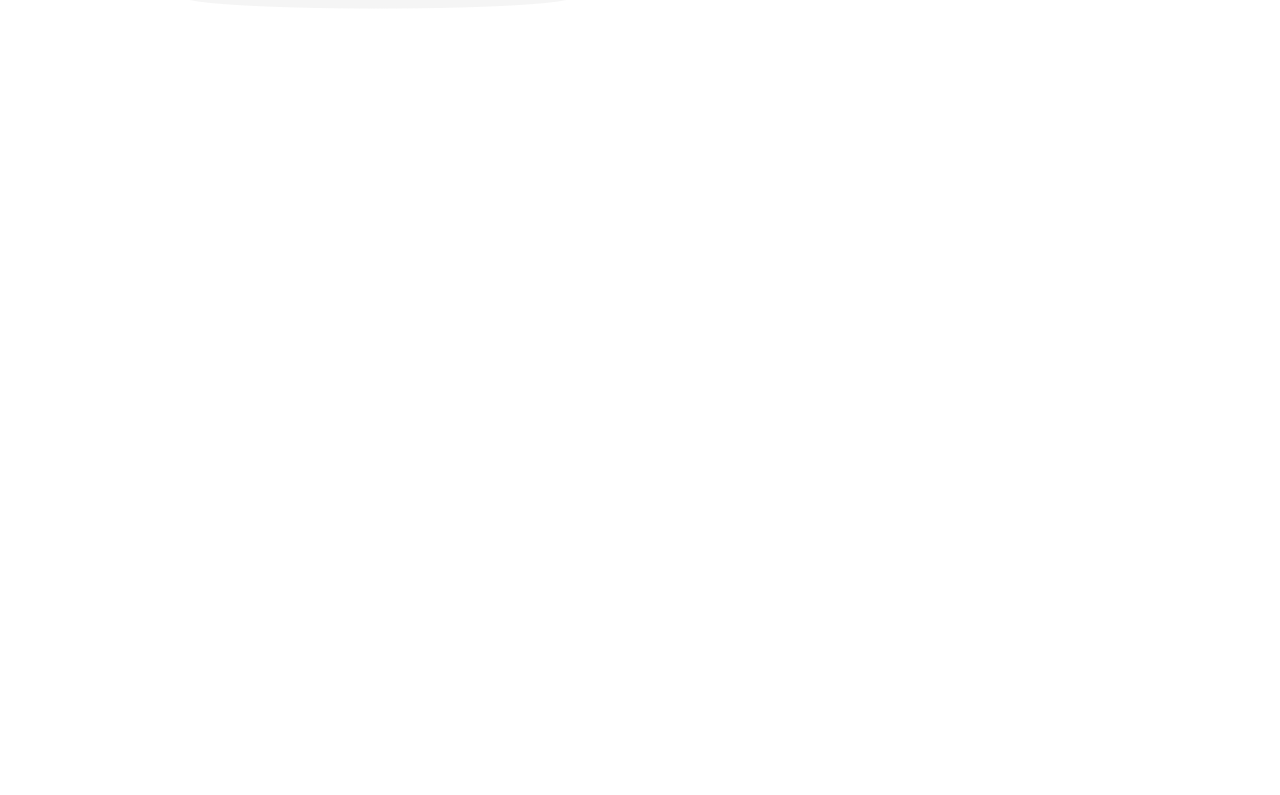
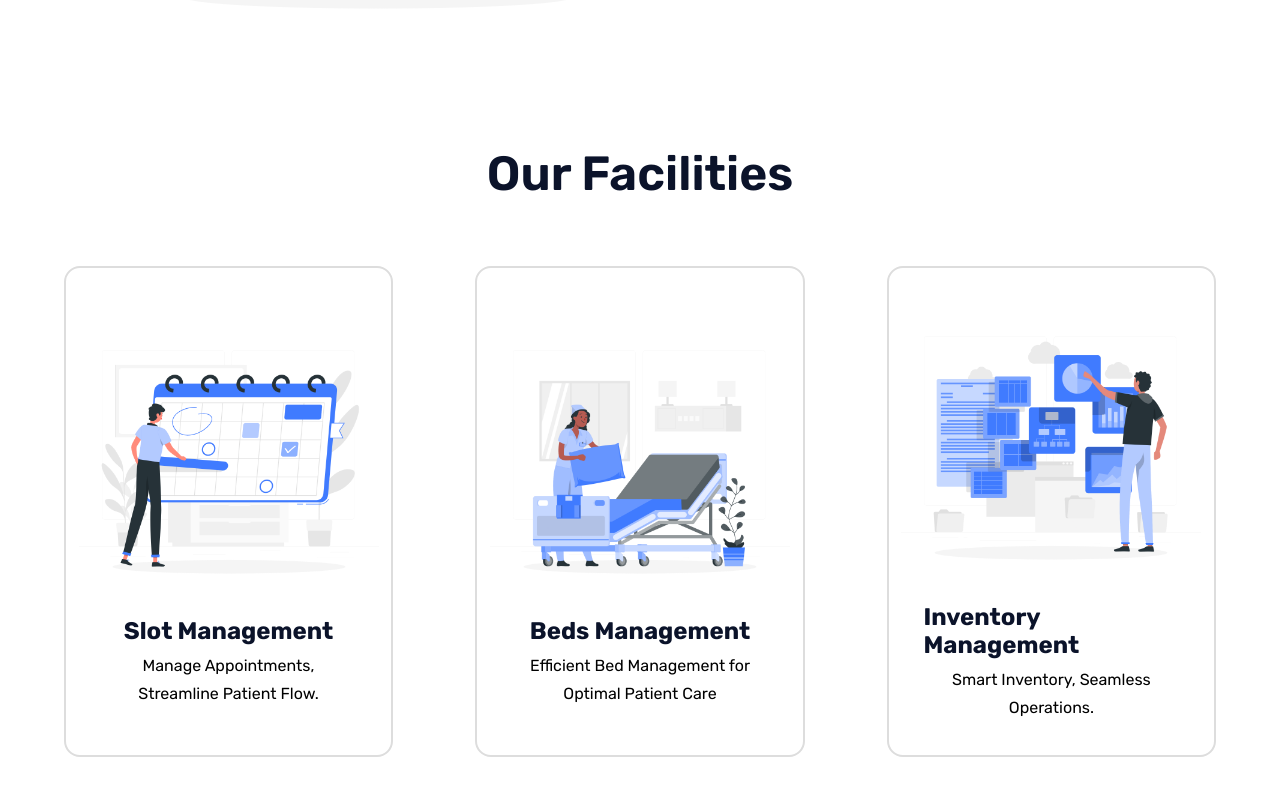
Before and after one commit to Medi-Slot/Medi-Manage, a React (Vite) app: page / in a window 1280 px wide. Shown: the part 1203-1998 px from the top of the page. Before the commit the page ends 1348 px from the top, so only its background shows below. Built offline with nearby package versions, Linux system fonts and the light colour scheme; a web font is replaced by a local one.

Commit message:
Our Facilities section-landing page

```diff
--- a/src/components/specific/landingPage/facilities/Facilities.jsx
+++ b/src/components/specific/landingPage/facilities/Facilities.jsx
@@ -1,5 +1,29 @@
 import React from "react";
 import "./style.css";
+import Schedule from "../../../../assets/images/Schedule-rafiki.png";
+import Bed from "../../../../assets/images/Hospital-bed.png";
+import Visual from "../../../../assets/images/Visual-data-.png";
 export default function Facilities() {
-  return <div>Facilities</div>;
+  return (
+    <div className="landing-page-facilities">
+      <h1>Our Facilities</h1>
+      <div className="landing-page-facilities-container">
+        <div className="landing-page-facilities-card">
+          <img src={Schedule} alt="Slot Booking" />
+          <h2>Slot Management</h2>
+          <p>Manage Appointments, Streamline Patient Flow.</p>
+        </div>
+        <div className="landing-page-facilities-card">
+          <img src={Bed} alt="Slot Booking" />
+          <h2>Beds Management</h2>
+          <p>Efficient Bed Management for Optimal Patient Care</p>
+        </div>
+        <div className="landing-page-facilities-card">
+          <img src={Visual} alt="Slot Booking" />
+          <h2>Inventory Management</h2>
+          <p>Smart Inventory, Seamless Operations.</p>
+        </div>
+      </div>
+    </div>
+  );
 }
--- a/src/components/specific/landingPage/facilities/style.css
+++ b/src/components/specific/landingPage/facilities/style.css
@@ -0,0 +1,50 @@
+.landing-page-facilities-container {
+  display: flex;
+  justify-content: space-between;
+  margin: 5vw;
+}
+
+.landing-page-facilities-card {
+  font-family: "Rubik", sans-serif;
+  font-optical-sizing: auto;
+  font-style: normal;
+  display: flex;
+  flex-direction: column;
+  padding: 3%;
+  justify-content: center;
+  border: 2px solid #dddddd;
+  border-radius: 1rem;
+  align-items: center;
+  width: 20vw;
+  cursor: pointer;
+  transition: transform 0.3s ease, border-color 0.3s ease;
+}
+
+.landing-page-facilities-card:hover {
+  transform: scale(1.05);
+  border-color: #057dcd;
+}
+
+.landing-page-facilities h1 {
+  text-align: center;
+  font-family: "Rubik", sans-serif;
+  font-optical-sizing: auto;
+  font-weight: 600;
+  font-style: normal;
+  font-size: 3rem;
+  color: #0b132a;
+}
+
+.landing-page-facilities-card img {
+  width: 300px;
+}
+
+.landing-page-facilities-card h2 {
+  color: #0b132a;
+  margin-bottom: 3%;
+}
+
+.landing-page-facilities-card p {
+  text-align: center;
+  line-height: 1.7rem;
+}
--- a/src/pages/landingPage/LandingPage.jsx
+++ b/src/pages/landingPage/LandingPage.jsx
@@ -3,6 +3,7 @@
 import Welcome from "../../components/specific/landingPage/welcome/Welcome";
 import Statistics from "../../components/specific/landingPage/statistics/Statistics";
 import ChooseUs from "../../components/specific/landingPage/chooseus/ChooseUs";
+import Facilities from "../../components/specific/landingPage/facilities/Facilities";
 
 export default function LandingPage() {
   return (
@@ -11,6 +12,7 @@
       <Welcome />
       <Statistics />
       <ChooseUs />
+      <Facilities />
     </div>
   );
 }
```
Also changed, not shown: src/assets/images/Hospital-bed.png (renamed from src/assets/images/Hospital bed-rafiki.png), src/assets/images/Visual-data-.png (renamed from src/assets/images/Visual data-rafiki.png).
